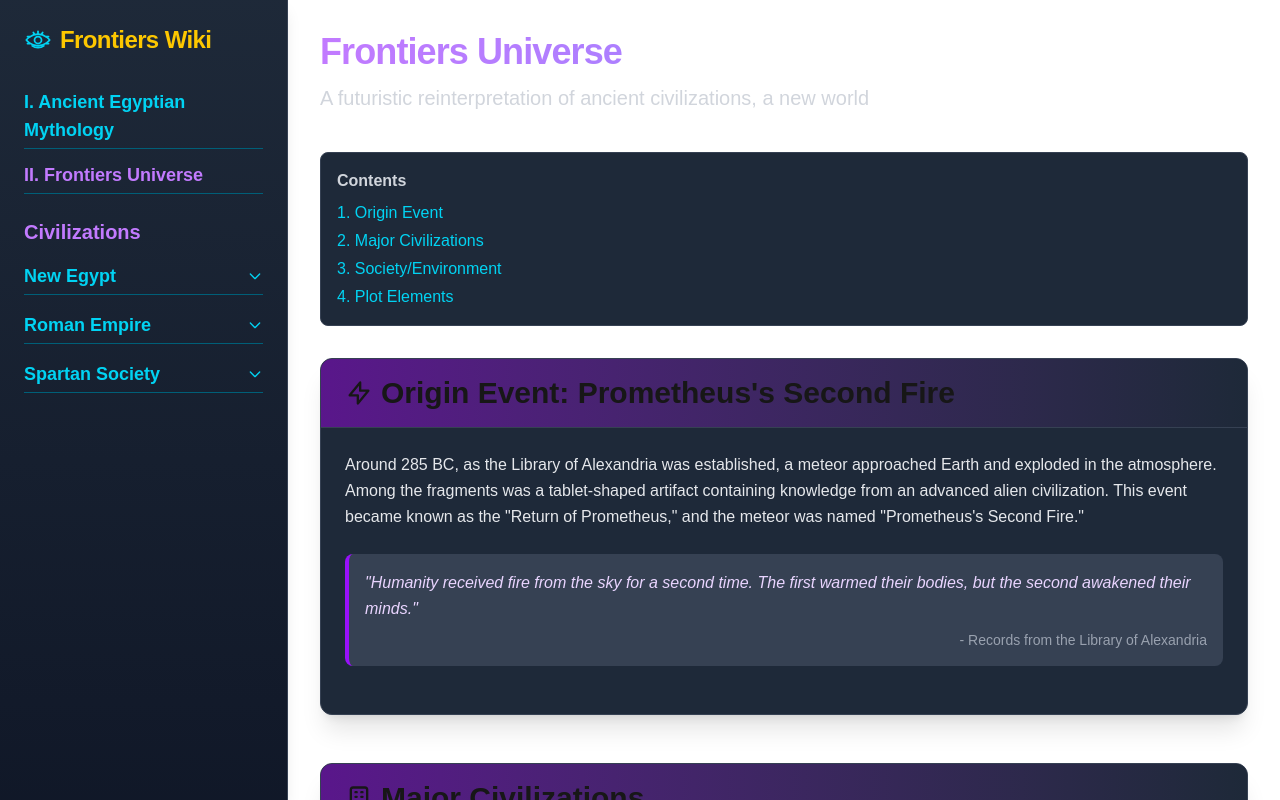
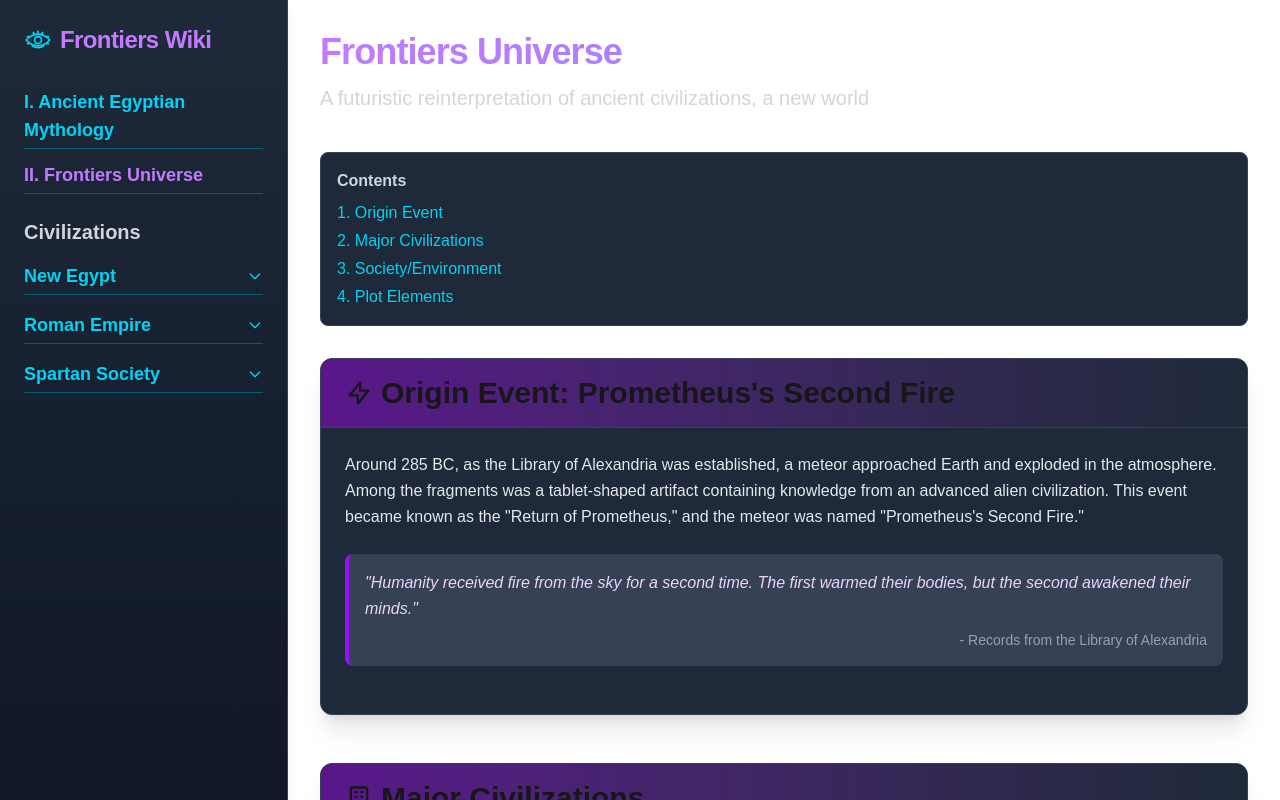
Before and after one commit to jun1485/frontiers, a Next.js app: page /universe in a window 1280 px wide. Shown: the top 800 px of the page. Built offline with nearby package versions, Linux system fonts and the light colour scheme.

Commit message:
✨ 사이드바 색상 변경

```diff
--- a/src/components/side-bar/Sidebar.tsx
+++ b/src/components/side-bar/Sidebar.tsx
@@ -68,7 +68,7 @@ export default function Sidebar() {
     <aside className="w-72 bg-gradient-to-b from-gray-800 to-gray-900 text-gray-300 p-6 fixed h-full overflow-y-auto shadow-lg border-r border-gray-700">
       <h1
         onClick={() => router.push("/")}
-        className="text-2xl font-bold mb-8 text-yellow-400 tracking-tight flex items-center cursor-pointer"
+        className="text-2xl font-bold mb-8 text-purple-400 tracking-tight flex items-center cursor-pointer"
       >
         <svg
           xmlns="http://www.w3.org/2000/svg"
@@ -113,9 +113,7 @@ export default function Sidebar() {
       </nav>
 
       <div className="mt-6">
-        <h2 className="text-xl font-bold text-purple-400 mb-4">
-          Civilizations
-        </h2>
+        <h2 className="text-xl font-bold mb-4">Civilizations</h2>
 
         {chaptersData.map((chapter, idx) => (
           <ChapterSection
--- a/src/components/side-bar/SidebarLink.tsx
+++ b/src/components/side-bar/SidebarLink.tsx
@@ -15,8 +15,8 @@ const SidebarLink = ({ href, children, isActive }: SidebarLinkProps) => (
       href={href}
       className={`block px-3 py-1 rounded transition-colors duration-150 ${
         isActive
-          ? "bg-gray-700 text-purple-400 font-medium"
-          : "hover:bg-gray-700 hover:text-purple-400"
+          ? "bg-gray-700 text-yellow-400 font-medium"
+          : "hover:bg-gray-700 hover:text-yellow-400"
       }`}
     >
       {children}
```
